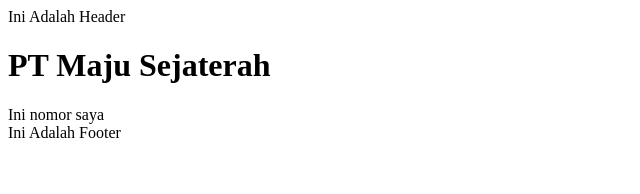
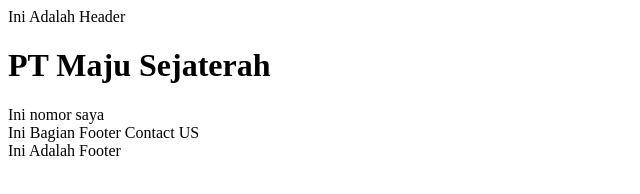
Before and after one commit to rezibos/Belajar-Git, a plain HTML site: page contact-us.html in a window 1280 px wide. Shown: the whole page, without its empty margins (0-640 px from the left). Drawn offline with Linux system fonts and the light colour scheme.

Commit message:
Menambah Footer Pada Contact US

```diff
--- a/contact-us.html
+++ b/contact-us.html
@@ -12,6 +12,8 @@
 
     <div>Ini nomor saya</div>
 
+    <footer>Ini Bagian Footer Contact US</footer>
+
     <footer>Ini Adalah Footer</footer>
 </body>
 </html>
```
